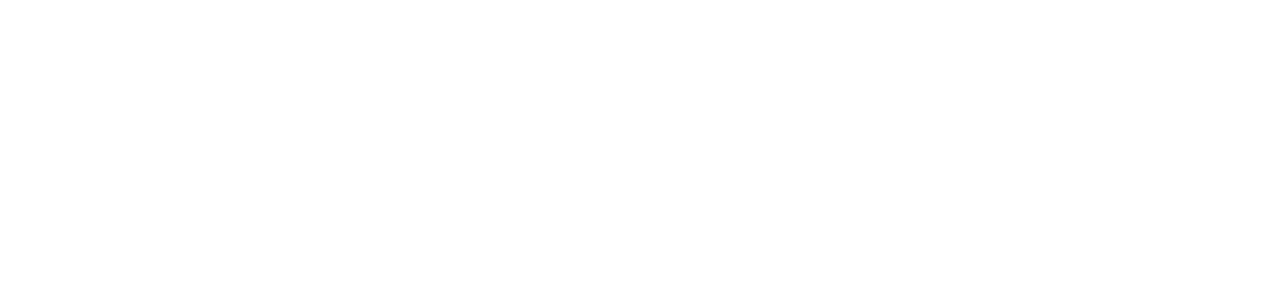
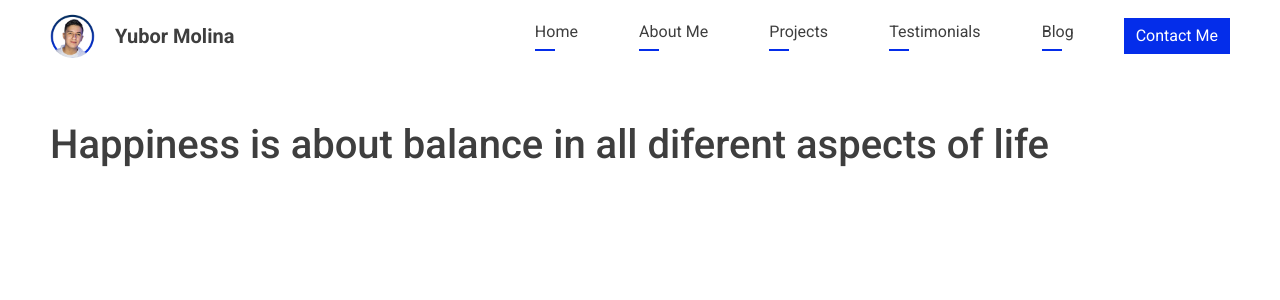
Before and after one commit to yubito98/yubor-molina, a React (Create React App) app: page /yubor-molina/about-me in a window 1280 px wide. Before the commit this address had no page. Shown: the top 300 px of the page. Built offline with nearby package versions, Linux system fonts and the light colour scheme.

Commit message:
solving routing 3

```diff
--- a/src/components/Header.jsx
+++ b/src/components/Header.jsx
@@ -25,7 +25,7 @@
                         <a class="nav-link active" aria-current="page" href="http://yubito98.github.io/yubor-molina">Home</a>
                     </li>
                     <li class="nav-item">
-                        <a class="nav-link active" href="/about-me">About Me</a>
+                        <a class="nav-link active" href="http://yubito98.github.io/yubor-molina/about-me">About Me</a>
                     </li>
                     <li class="nav-item dropdown">
                         <a class="nav-link dropdown-toggle active" href="https://www.linkedin.com/in/yubormolina/" id="navbarDropdown" role="button" data-bs-toggle="dropdown" aria-expanded="false">
--- a/src/routes/App.jsx
+++ b/src/routes/App.jsx
@@ -8,7 +8,7 @@
         <div className='global-container'>
             <Routes>
                 <Route path='/yubor-molina' element={<Home/>}/>
-                <Route path='/about-me' element={<AboutMe/>}/>
+                <Route path='/yubor-molina/about-me' element={<AboutMe/>}/>
             </Routes>
       </div>
     )
```
